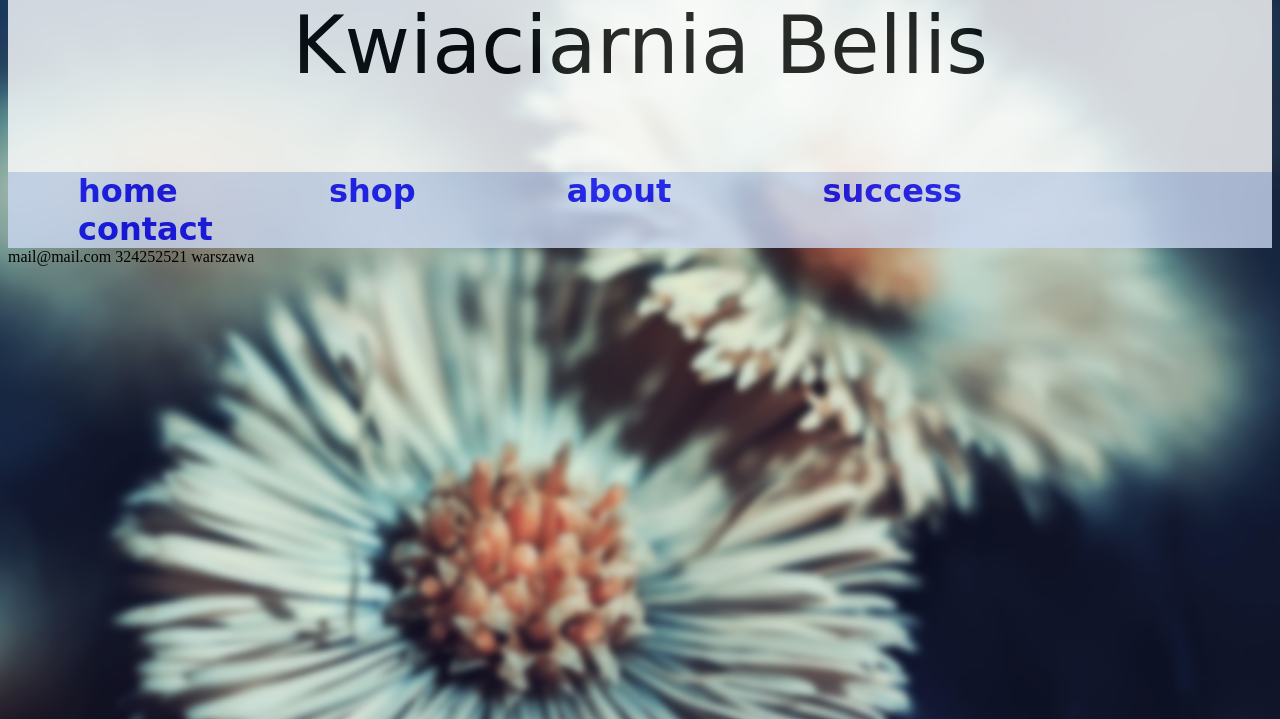
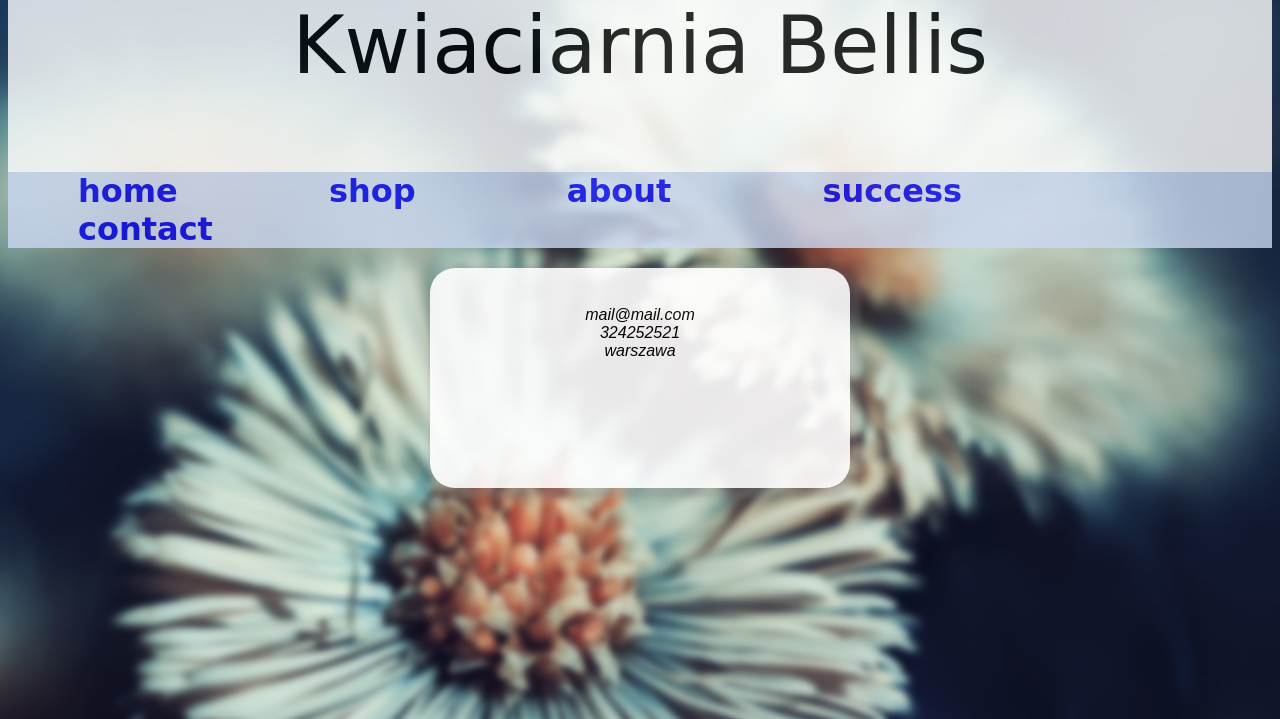
Before and after one commit to Sebastian-ctr/webshop, a Django app: page /contact in a window 1280 px wide. Shown: the part 81-800 px from the top of the page. Run offline with Django 3.2, Linux system fonts and the light colour scheme; data comes from the database, SQL or seed files in the repository; both versions use the stored data as it was after the commit.

Commit message:
more css

```diff
--- a/static/static/style.css
+++ b/static/static/style.css
@@ -29,13 +29,31 @@ body{
     padding: 70px;
 }
 
-.home{
+.home, .shop, .contact{
     font-family: 'Papyrus', fantasy;
     background-color:white;
     width: 800px;
     margin: auto;
-    opacity: 80%;
+    opacity: 90%;
+    padding-left: 10px;
+    padding-right: 10px;
 }
+
 .home-tittle{
     text-align: center;
 }
+
+.shop{
+    display: grid;
+    grid-template-columns: auto auto auto;
+}
+
+.contact{
+   text-align: center;
+   width: 400px;
+   height: 200px;
+   margin-top: 20px;
+   padding-top: 20px;
+   border-radius: 25px;
+   box-shadow: 5px 5px 5px 5px rgba(128, 128, 128, 0.349);
+}
--- a/templates/contact.html
+++ b/templates/contact.html
@@ -5,8 +5,12 @@ contact
 {% endblock %}
 
 {% block content %}
-{{ contact.content }}
-{{ contact.email }}
-{{ contact.phone }}
-{{ contact.adress }}
+<div class="contact">
+    <address>
+        {{ contact.content }}<br>
+        {{ contact.email }}<br>
+        {{ contact.phone }}<br>
+        {{ contact.adress }}
+    </address>
+</div>
 {% endblock %}
```
Also changed, not shown: templates/shop.html (+7 -5 lines), db.sqlite3, media_cdn/media_cdn/flower2.jpg (added), media_cdn/media_cdn/flower3.jpg (added).
